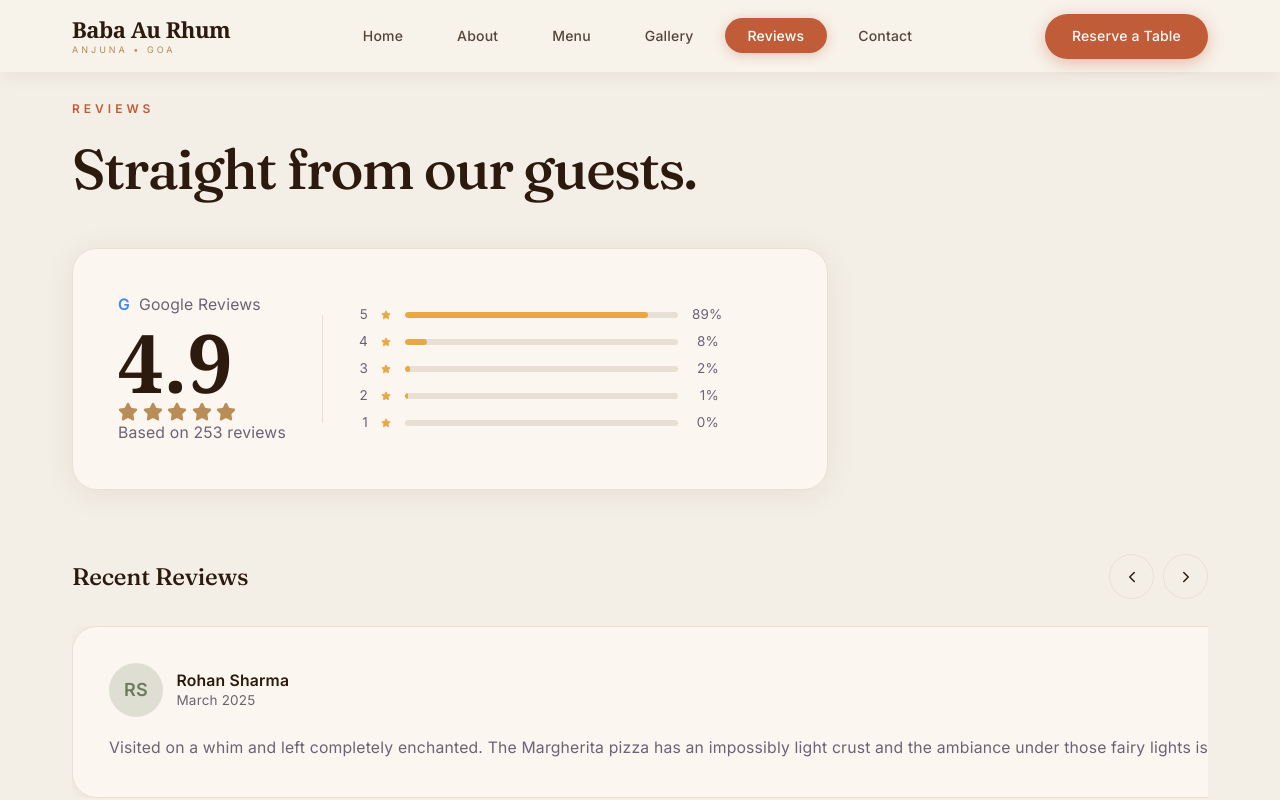
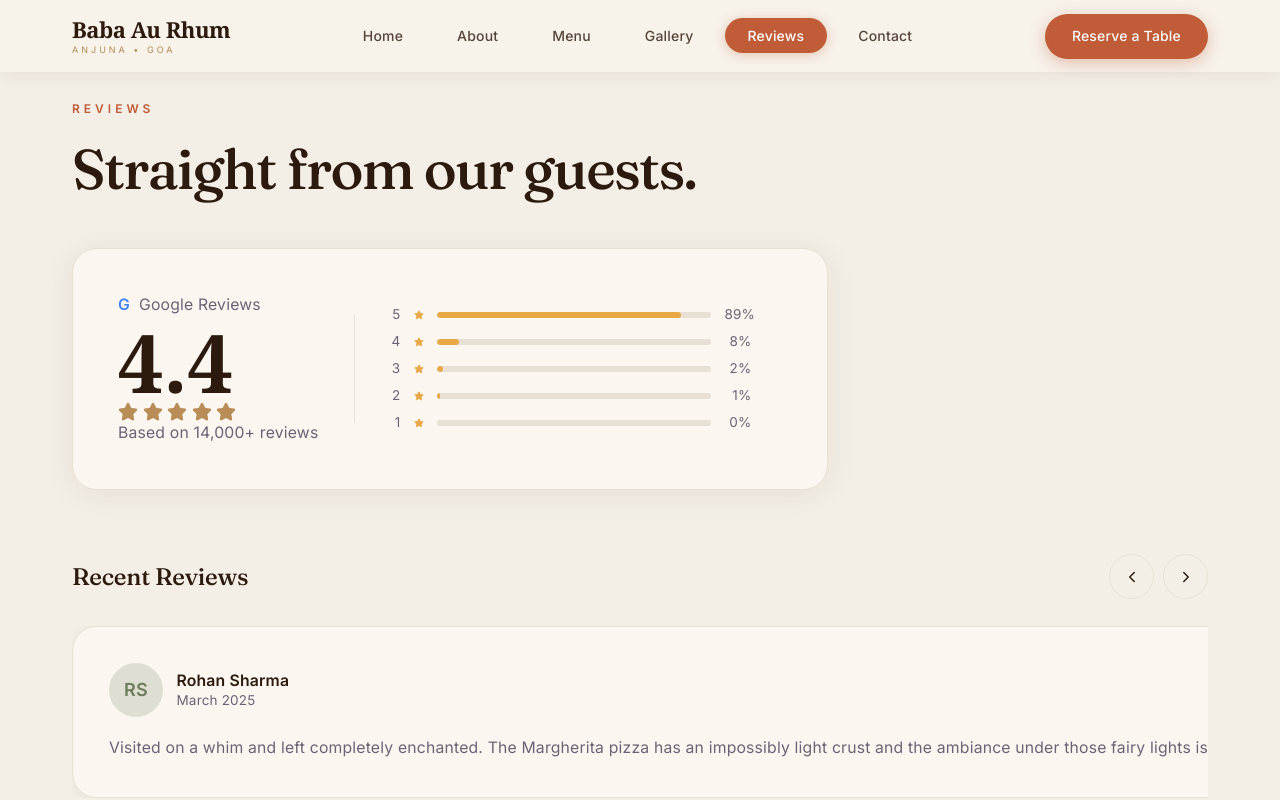
Before and after one commit to Rutuja-Sontakke/Resturant-website, a React app in the folder frontend/: page /reviews in a window 1280 px wide. Shown: the top 800 px of the page. Built offline with nearby package versions, Linux system fonts and the light colour scheme; the HTML template or start-up script is replaced by a standard one.

Commit message:
feat: update Reviews component

```diff
--- a/frontend/src/pages/Reviews.jsx
+++ b/frontend/src/pages/Reviews.jsx
@@ -52,9 +52,9 @@ export default function Reviews() {
               <span className="text-[#4285F4] font-bold font-sans text-sm">G</span>
               <span className="text-sm font-sans" style={{ color: "#6b6375" }}>Google Reviews</span>
             </div>
-            <p className="font-serif text-7xl font-semibold leading-none" style={{ color: "#2C1A0E", margin: 0 }}>4.9</p>
+            <p className="font-serif text-7xl font-semibold leading-none" style={{ color: "#2C1A0E", margin: 0 }}>4.4</p>
             <StarRow rating={5} size={20} />
-            <p className="text-sm font-sans mt-2" style={{ color: "#6b6375", margin: 0 }}>Based on 253 reviews</p>
+            <p className="text-sm font-sans mt-2" style={{ color: "#6b6375", margin: 0 }}>Based on 14,000+ reviews</p>
           </div>
 
           <div className="w-px h-24 hidden sm:block" style={{ backgroundColor: "#E8E0D4" }} />
```
